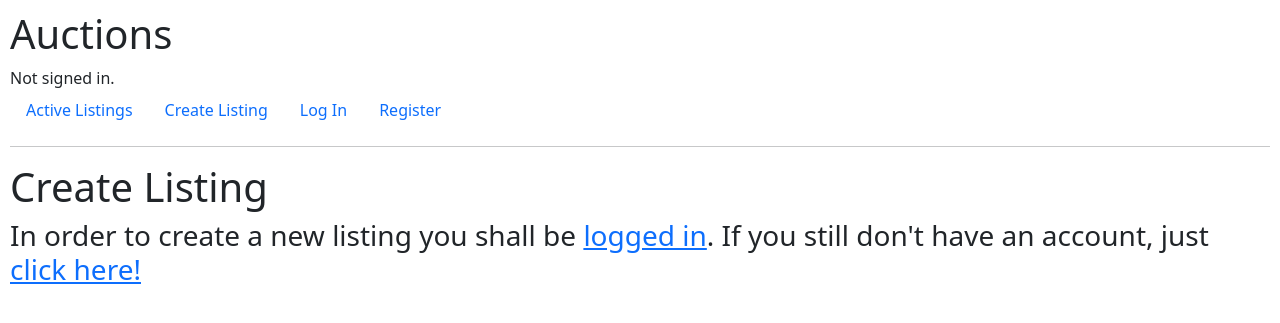
After one commit to Oliveira-Renato/commerce, a Django app: page /create-listing in a window 1280 px wide. The commit adds this page. Shown: the top 323 px of the page. Run offline with Django 3.2, Linux system fonts and the light colour scheme; some libraries are stand-ins or nearby versions.

Commit message:
feat: craete

```diff
--- /dev/null
+++ b/auctions/templates/auctions/create_listing.html
@@ -0,0 +1,8 @@
+{% extends "auctions/layout.html" %}
+
+{% block body %}
+<h1>Create Listing</h1>
+ <h3>In order to create a new listing you shall be <a href="{% url 'login' %}">logged in</a>. If you still don't have an account, just <a href="{% url 'register' %}">click here!</a></h3>
+
+
+{% endblock %}
--- a/auctions/templates/auctions/layout.html
+++ b/auctions/templates/auctions/layout.html
@@ -5,6 +5,10 @@
     <head>
         <title>{% block title %}Auctions{% endblock %}</title>
         <link rel="stylesheet" href="https://stackpath.bootstrapcdn.com/bootstrap/4.4.1/css/bootstrap.min.css" integrity="sha384-Vkoo8x4CGsO3+Hhxv8T/Q5PaXtkKtu6ug5TOeNV6gBiFeWPGFN9MuhOf23Q9Ifjh" crossorigin="anonymous">
+        <!--Bootstrap import-->
+        <link href="https://cdn.jsdelivr.net/npm/bootstrap@5.2.0-beta1/dist/css/bootstrap.min.css" rel="stylesheet" integrity="sha384-0evHe/X+R7YkIZDRvuzKMRqM+OrBnVFBL6DOitfPri4tjfHxaWutUpFmBp4vmVor" crossorigin="anonymous">
+        <script src="https://cdn.jsdelivr.net/npm/bootstrap@5.2.0-beta1/dist/js/bootstrap.bundle.min.js" integrity="sha384-pprn3073KE6tl6bjs2QrFaJGz5/SUsLqktiwsUTF55Jfv3qYSDhgCecCxMW52nD2" crossorigin="anonymous"></script>
+
         <link href="{% static 'auctions/styles.css' %}" rel="stylesheet">
     </head>
     <body>
@@ -19,6 +23,9 @@
         <ul class="nav">
             <li class="nav-item">
                 <a class="nav-link" href="{% url 'index' %}">Active Listings</a>
+            </li>
+            <li class="nav-item">
+                <a class="nav-link" href="{% url 'create_listing' %}">Create Listing</a>
             </li>
             {% if user.is_authenticated %}
                 <li class="nav-item">
--- a/auctions/urls.py
+++ b/auctions/urls.py
@@ -6,5 +6,6 @@ urlpatterns = [
     path("", views.index, name="index"),
     path("login", views.login_view, name="login"),
     path("logout", views.logout_view, name="logout"),
-    path("register", views.register, name="register")
+    path("register", views.register, name="register"),
+    path("create-listing", views.create_listing, name="create_listing")
 ]
--- a/auctions/views.py
+++ b/auctions/views.py
@@ -37,7 +37,6 @@ def logout_view(request):
     logout(request)
     return HttpResponseRedirect(reverse("index"))
 
-
 def register(request):
     if request.method == "POST":
         username = request.POST["username"]
@@ -63,3 +62,16 @@ def register(request):
         return HttpResponseRedirect(reverse("index"))
     else:
         return render(request, "auctions/register.html")
+
+def create_listing(request):
+    if request.method == "POST":
+        title = request.POST["title"]
+        description = request.POST["description"]
+        price = request.POST["price"]
+        image = request.POST["image"]
+        user = request.user
+        listing = AuctionsListing(title=title, description=description, inicial_bid=price, image_url=image, user=user)
+        listing.save()
+        return HttpResponseRedirect(reverse("index"))
+    else:
+        return render(request, "auctions/create_listing.html")
```
Also changed, not shown: auctions/templates/auctions/index.html (+6 -4 lines).
